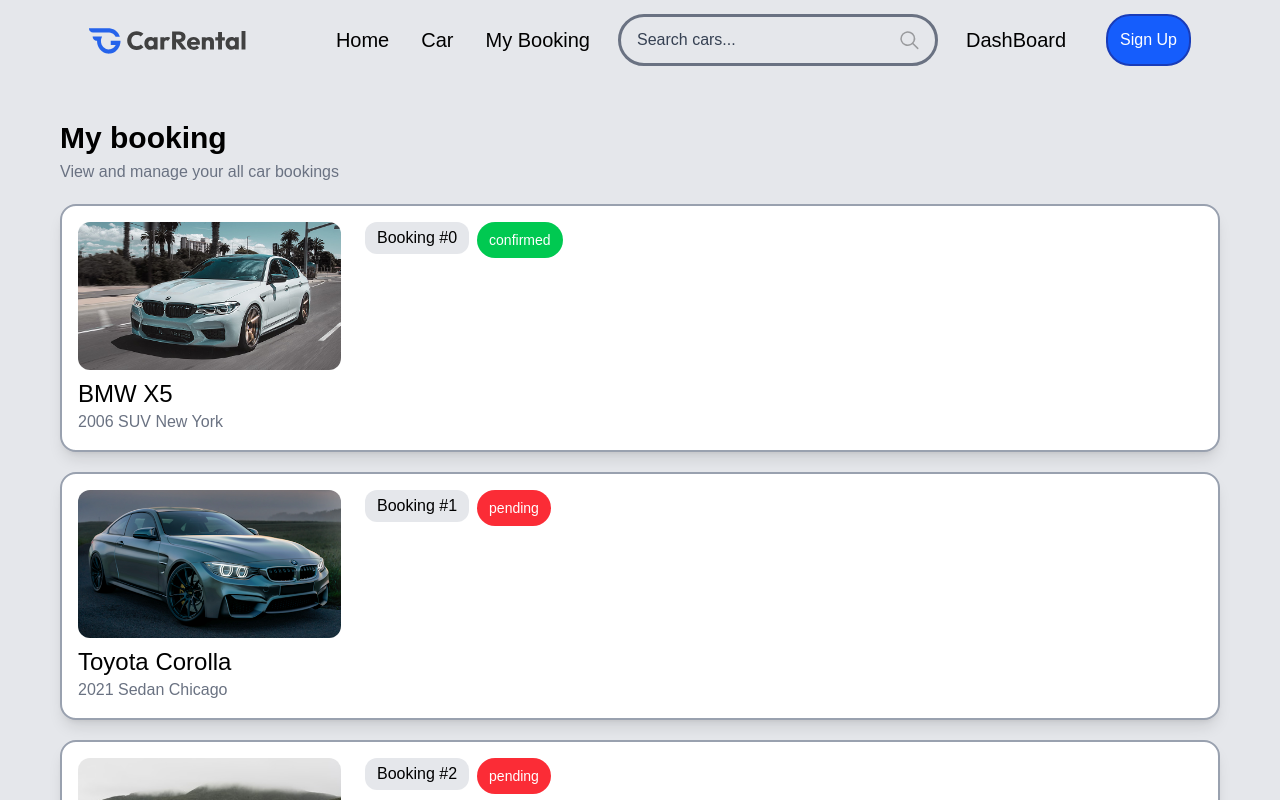
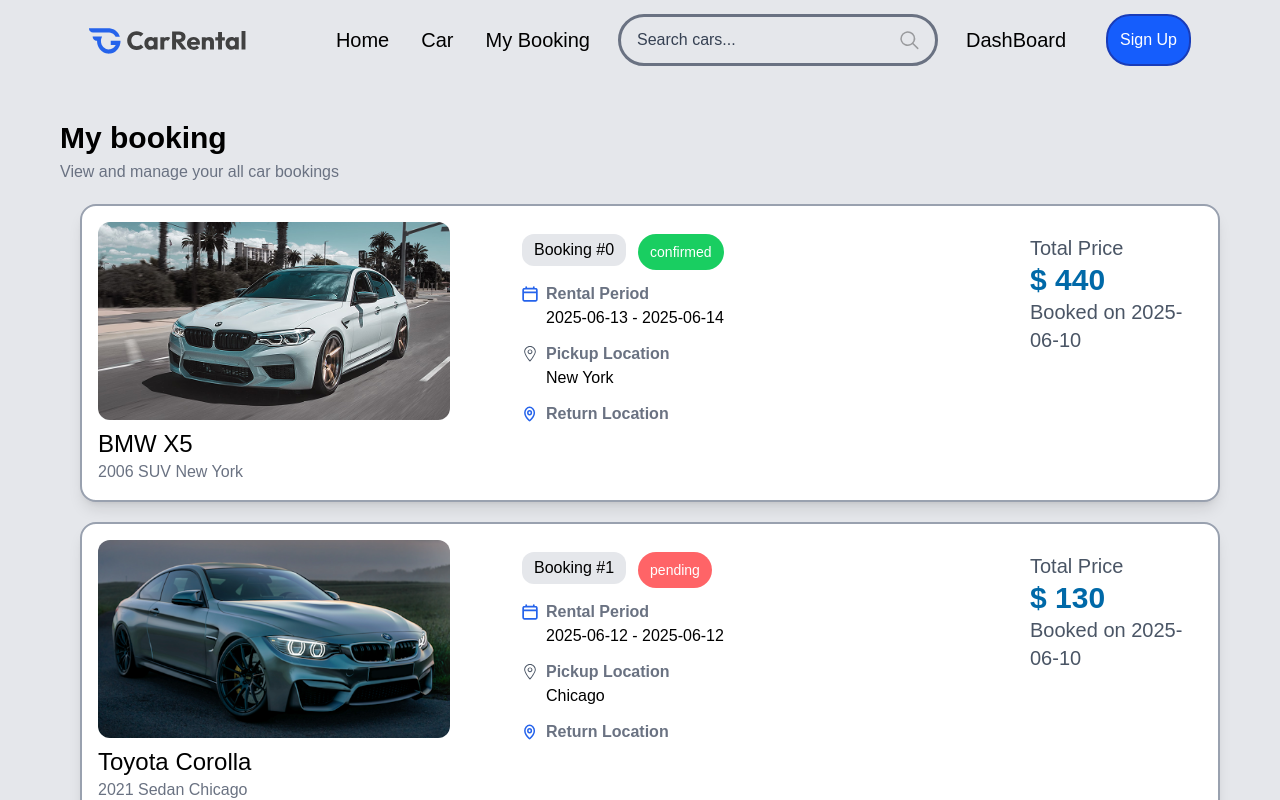
Before and after one commit to officialnishant3ns-oss/Car_Rental_App, a React (Vite) app in the folder Frontend_CarRental/: page /my-bookings in a window 1280 px wide. Shown: the top 800 px of the page. Built offline with nearby package versions, Linux system fonts and the light colour scheme.

Commit message:
added booking page with dummy data

```diff
--- a/Frontend_CarRental/src/pages/Booking.jsx
+++ b/Frontend_CarRental/src/pages/Booking.jsx
@@ -1,6 +1,6 @@
 
 import React, { useEffect, useState } from 'react'
-import { dummyMyBookingsData } from '../assets/assets'
+import { assets, dummyMyBookingsData } from '../assets/assets'
 
 const Booking = () => {
     const [booking, setBooking] = useState([])
@@ -20,11 +20,11 @@ const Booking = () => {
                 <h1 className='text-3xl font-semibold '>My booking</h1>
                 <p className='text-gray-500 pt-1'>View and manage your all car bookings</p>
             </div>
-            <div className='pl-15 pr-15'>
+            <div className='pl-20 pr-15'>
                 {
                     dummyMyBookingsData.map((booking, index) => (
                         <div key={booking._id}
-                            className='grid grid-cols-4 shadow-lg bg-white border-2 border-gray-400 p-4 mt-5 gap-6 rounded-2xl'
+                            className='grid grid-cols-3 shadow-lg bg-white border-2 border-gray-400 p-4 mt-5 gap-6 rounded-2xl'
                         >
                             <div>
                                 <div>
@@ -33,13 +33,48 @@ const Booking = () => {
                                     <p className='text-gray-500'> {booking.car.year} {booking.car.category} {booking.car.location} </p>
                                 </div>
                             </div>
-                            <div className='flex justify-start gap-2 items-start '>
-                                <div className='bg-gray-200 rounded-xl px-3 py-1'>Booking #{index}</div>
-                                <div className={`px-3 py-2 text-sm font-medium rounded-full text-white ${booking.status === "confirmed"
-                                        ? "bg-green-500"
-                                        : "bg-red-500"
-                                    }`}>{booking.status}</div>
+                            <div className='ml-12 mt-3'>
+                                <div className='flex justify-start gap-3 items-start '>
+                                    <div className='bg-gray-200 rounded-xl px-3 py-1'>Booking #{index}</div>
+                                    <div className={`px-3 py-2 text-sm font-medium rounded-full text-white ${booking.status === "confirmed"
+                                        ? "bg-green-500/90 text-green-700"
+                                        : "bg-red-400 text-red-600"
+                                        }`}>{booking.status}</div>
+                                </div>
+                                <div className='flex gap-2  items-start mt-3'>
+                                    <img className='w-4 h-4 mt-1' src={assets.calendar_icon_colored} alt="" />
+                                    <div className=' gap-2'>
+                                        <p className='font-semibold text-gray-500 '>Rental Period</p>
+                                        <p>{booking.pickupDate.split('T')[0]} - {booking.returnDate.split('T')[0]} </p>
+
+                                    </div>
+                                </div>
+                                <div className='flex gap-2 mt-3'>
+                                    <img className='w-4 h-4 mt-1' src={assets.location_icon} alt="" />
+                                    <div className=' gap-2'>
+                                        <p className='font-semibold  text-gray-500 '>Pickup Location</p>
+                                        <p> {booking.car.location} </p>
+                                    </div>
+                                </div>
+                                <div className='flex gap-2 mt-3'>
+                                    <img className='w-4 h-4 mt-1' src={assets.location_icon_colored} alt="" />
+                                    <div className=' gap-2'>
+                                        <p className='font-semibold text-gray-500 '>Return Location</p>
+                                        <p> {booking.location} </p>
+                                    </div>
+                                </div>
+
+
                             </div>
+
+
+                            <div className='mt-3 ml-45'>
+                                <h1 className='text-xl text-gray-600 font-normal'>Total Price</h1>
+                                <p className='text-sky-700 text-3xl font-bold'>$ {booking.price}
+                                </p>
+                                <h1 className='text-xl text-gray-600 font-normal'>Booked on {booking.createdAt.split('T')[0]}</h1>
+                            </div>
+
 
                         </div>
 
```
